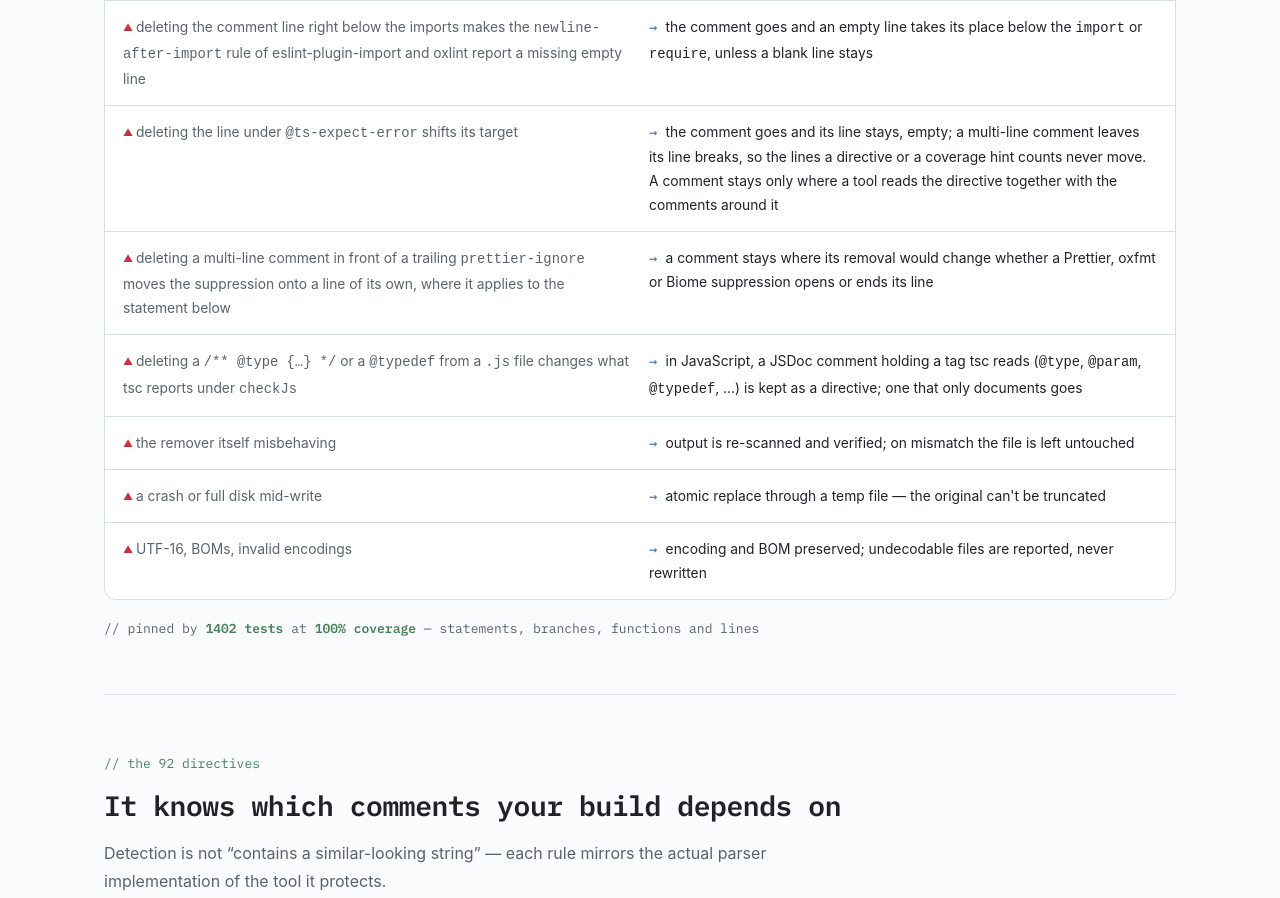
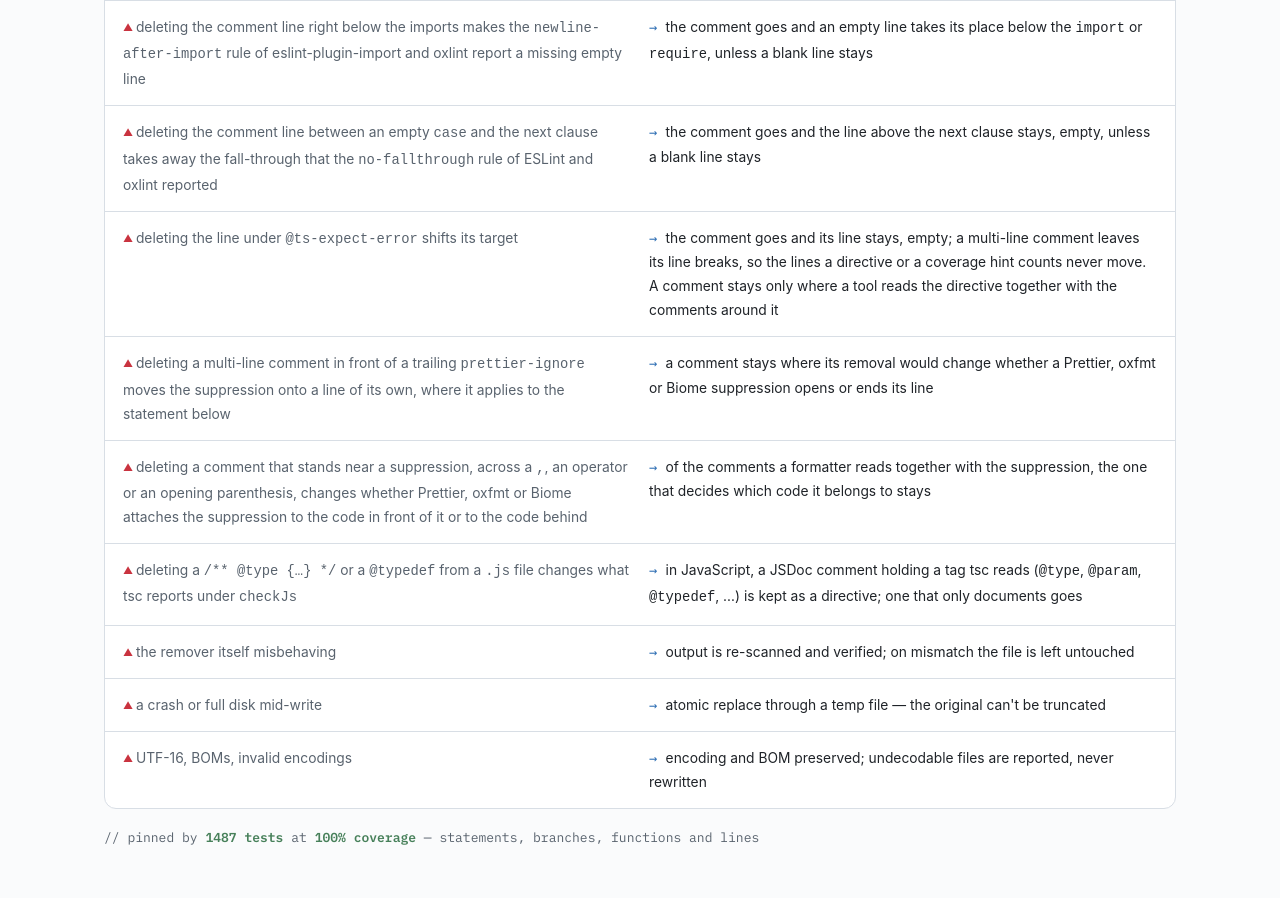
Before and after one commit to kongyo2/ts-comment-scanner, a website: page docs/index.html in a window 1280 px wide. Shown: the part 2632-3530 px from the top of the page. Drawn offline with Linux system fonts and the light colour scheme; a web font is replaced by a local one.

Commit message:
docs: list the two new guards on the site; bump to 1.24.0
The project site lists the line that stays below an empty `case`, so that
no-fallthrough reports what it did, and the comment that stays where a
formatter reads a suppression together with the comments near it, and
counts 1487 tests.

Co-Authored-By: Claude Mythos 5.2 <noreply@anthropic.com>
Claude-Session: https://claude.ai/code/session_011ehHitWZ8E1ZjmsLwnVxH8

```diff
--- a/docs/index.html
+++ b/docs/index.html
@@ -439,6 +439,24 @@
           </div>
           <div class="guard">
             <div class="danger">
+              <span class="ja"
+                >空の <code>case</code> と次の節の間のコメント行を消すと、ESLint や oxlint の
+                <code>no-fallthrough</code> が報告していたフォールスルーが報告されなくなる</span
+              >
+              <span class="en"
+                >deleting the comment line between an empty <code>case</code> and the next clause takes away the
+                fall-through that the <code>no-fallthrough</code> rule of ESLint and oxlint reported</span
+              >
+            </div>
+            <div class="fix">
+              <span class="ja">コメントは削除し、次の節の上の行を空行として残す(空行が残るときはそのまま)</span>
+              <span class="en"
+                >the comment goes and the line above the next clause stays, empty, unless a blank line stays</span
+              >
+            </div>
+          </div>
+          <div class="guard">
+            <div class="danger">
               <span class="ja"><code>@ts-expect-error</code> 直下の行が消えると適用先がズレる</span>
               <span class="en">deleting the line under <code>@ts-expect-error</code> shifts its target</span>
             </div>
@@ -472,6 +490,29 @@
               <span class="en"
                 >a comment stays where its removal would change whether a Prettier, oxfmt or Biome suppression opens or
                 ends its line</span
+              >
+            </div>
+          </div>
+          <div class="guard">
+            <div class="danger">
+              <span class="ja"
+                ><code>,</code>
+                や演算子、開き括弧を挟んで抑制コメントの近くにあるコメントを消すと、Prettier・oxfmt・Biome
+                が抑制を前のコードに付けるか後ろのコードに付けるかが変わる</span
+              >
+              <span class="en"
+                >deleting a comment that stands near a suppression, across a <code>,</code>, an operator or an opening
+                parenthesis, changes whether Prettier, oxfmt or Biome attaches the suppression to the code in front of
+                it or to the code behind</span
+              >
+            </div>
+            <div class="fix">
+              <span class="ja"
+                >フォーマッターが抑制と併せて読むコメントのうち、どちらのコードに付くかを決めているものを残す</span
+              >
+              <span class="en"
+                >of the comments a formatter reads together with the suppression, the one that decides which code it
+                belongs to stays</span
               >
             </div>
           </div>
@@ -530,11 +571,11 @@
         </div>
         <p class="proof-line">
           <span class="ja"
-            >// この挙動は <strong>1402 本のテスト</strong>と <strong>100% カバレッジ</strong>(statements / branches /
+            >// この挙動は <strong>1487 本のテスト</strong>と <strong>100% カバレッジ</strong>(statements / branches /
             functions / lines)で固定しています</span
           >
           <span class="en"
-            >// pinned by <strong>1402 tests</strong> at <strong>100% coverage</strong> — statements, branches,
+            >// pinned by <strong>1487 tests</strong> at <strong>100% coverage</strong> — statements, branches,
             functions and lines</span
           >
         </p>
--- a/package.json
+++ b/package.json
@@ -1,6 +1,6 @@
 {
   "name": "@kongyo2/ts-comment-scanner",
-  "version": "1.23.0",
+  "version": "1.24.0",
   "description": "CLI to detect, report and safely remove comments across a TypeScript project.",
   "keywords": [
     "typescript",
```
Also changed, not shown: 1 other file.
